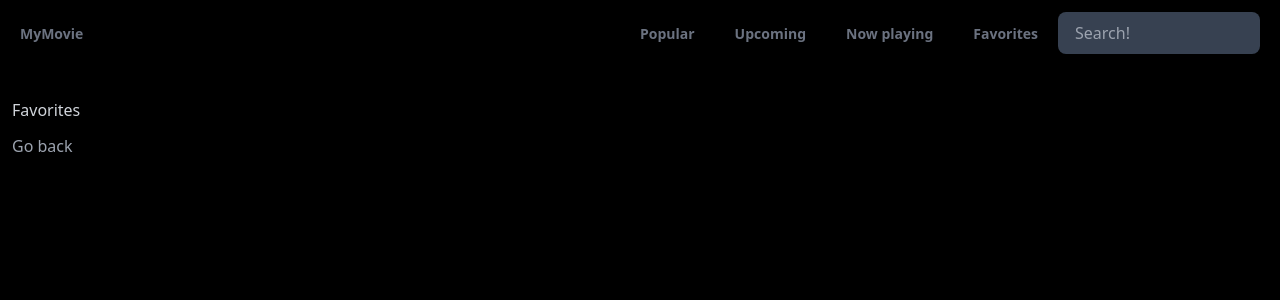
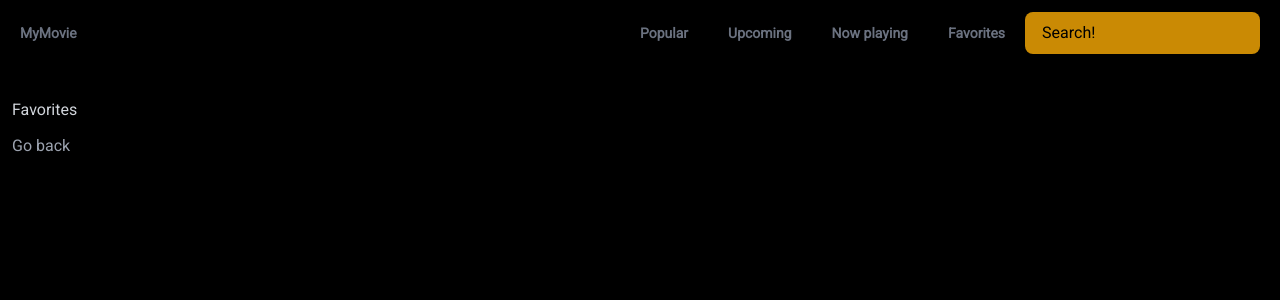
Before and after one commit to mitattt/movies_web, a Next.js app: page /favorites in a window 1280 px wide. Shown: the top 300 px of the page. Built offline with nearby package versions, Linux system fonts and the light colour scheme.

Commit message:
added font roboto

```diff
--- a/components/CardItem.tsx
+++ b/components/CardItem.tsx
@@ -55,7 +55,7 @@ export const CardItem: React.FC<Props> = ({imgUrl, title, movieId, vote}) => {
       <Link href={`/movies/${movieId}`} passHref>
         <div className="block">
           <div className="w-full relative">
-            <div className="absolute top-0 left-0 w-full h-28 bg-gradient-to-b from-black to-transparent"></div>
+            <div className="absolute top-0 left-0 w-full h-20 bg-gradient-to-b from-black to-transparent"></div>
             <Image
               alt="Movie poster"
               src={imgUrl}
@@ -79,9 +79,9 @@ export const CardItem: React.FC<Props> = ({imgUrl, title, movieId, vote}) => {
                 </p>
               </CircularProgressbarWithChildren>
             </div>
-            <div className="absolute bottom-0 left-0 right-0 bg-black bg-opacity-50 text-white py-1 px-2">
-              <p className="text-sm font-semibold">{title}</p>
-            </div>
+            {/*<div className="absolute bottom-0 left-0 right-0 bg-black bg-opacity-50 text-white py-1 px-2">*/}
+            {/*  <p className="text-sm font-semibold">{title}</p>*/}
+            {/*</div>*/}
           </div>
         </div>
       </Link>
--- a/components/Header.tsx
+++ b/components/Header.tsx
@@ -121,7 +121,7 @@ export const Header = () => {
           <input
             type="text"
             placeholder="Search!"
-            className="py-2 px-4 border border-transparent rounded-lg w-full focus:outline-none focus:border-gray-700 bg-gray-700 text-gray-100"
+            className="py-2 px-4 border border-transparent rounded-lg w-full focus:outline-none focus:border-gray-700 bg-yellow-600 text-black placeholder-black"
             value={searchQuery}
             onChange={handleInputChange}
           />
--- a/components/Layout.tsx
+++ b/components/Layout.tsx
@@ -1,8 +1,14 @@
 import {Header} from './Header';
+import {Roboto} from 'next/font/google';
 
+const roboto = Roboto({
+  weight: '400',
+  style: 'normal',
+  subsets: ['latin'],
+});
 export const Layout = ({children}) => {
   return (
-    <main>
+    <main className={roboto.className}>
       <Header />
       <div className="bg-black py-5">{children}</div>
     </main>
```
